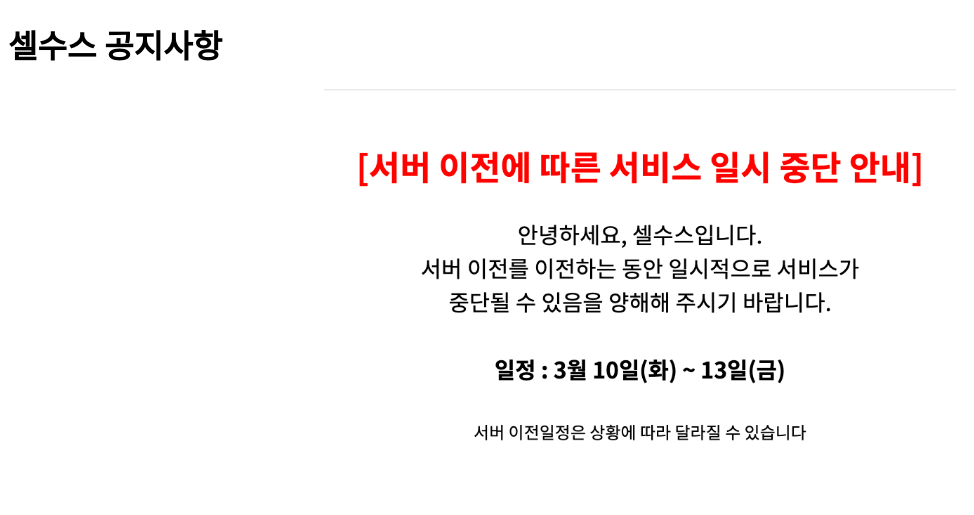
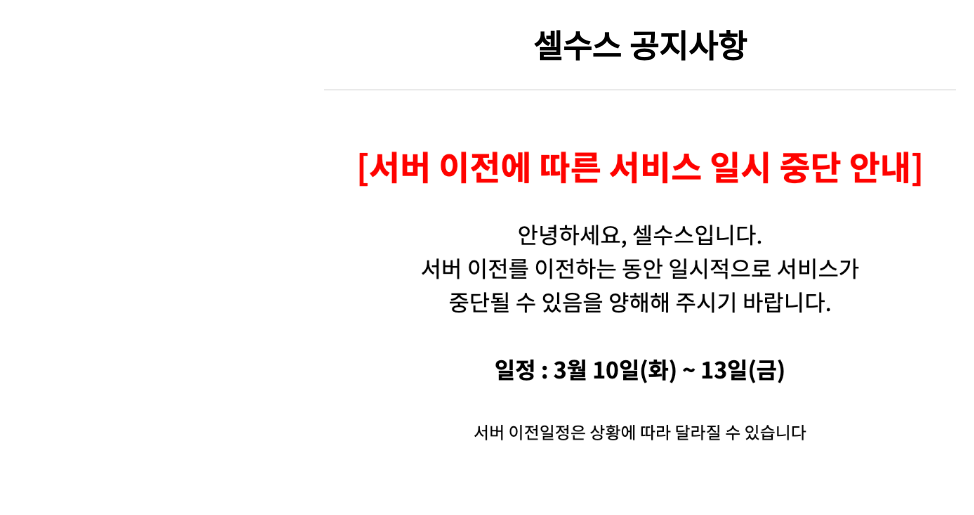
Before and after one commit to pulse9dev/pulse9dev.github.io, a plain HTML site: page index.html in a window 1280 px wide. Shown: the whole page, without its empty margins (0-974 px from the left). Drawn offline with Linux system fonts and the light colour scheme.

Commit message:
Update index.html

```diff
--- a/index.html
+++ b/index.html
@@ -1,7 +1,7 @@
 <!DOCTYPE html>
 <html>
 <body>
-<h1>셀수스 공지사항</h1>
+<center><h1>셀수스 공지사항</h1></center>
 <img src="Info.png" alt="celsus" style="display: block;margin-left: auto;margin-right: auto;width: 50%;">
 </body>
 </html>
```
